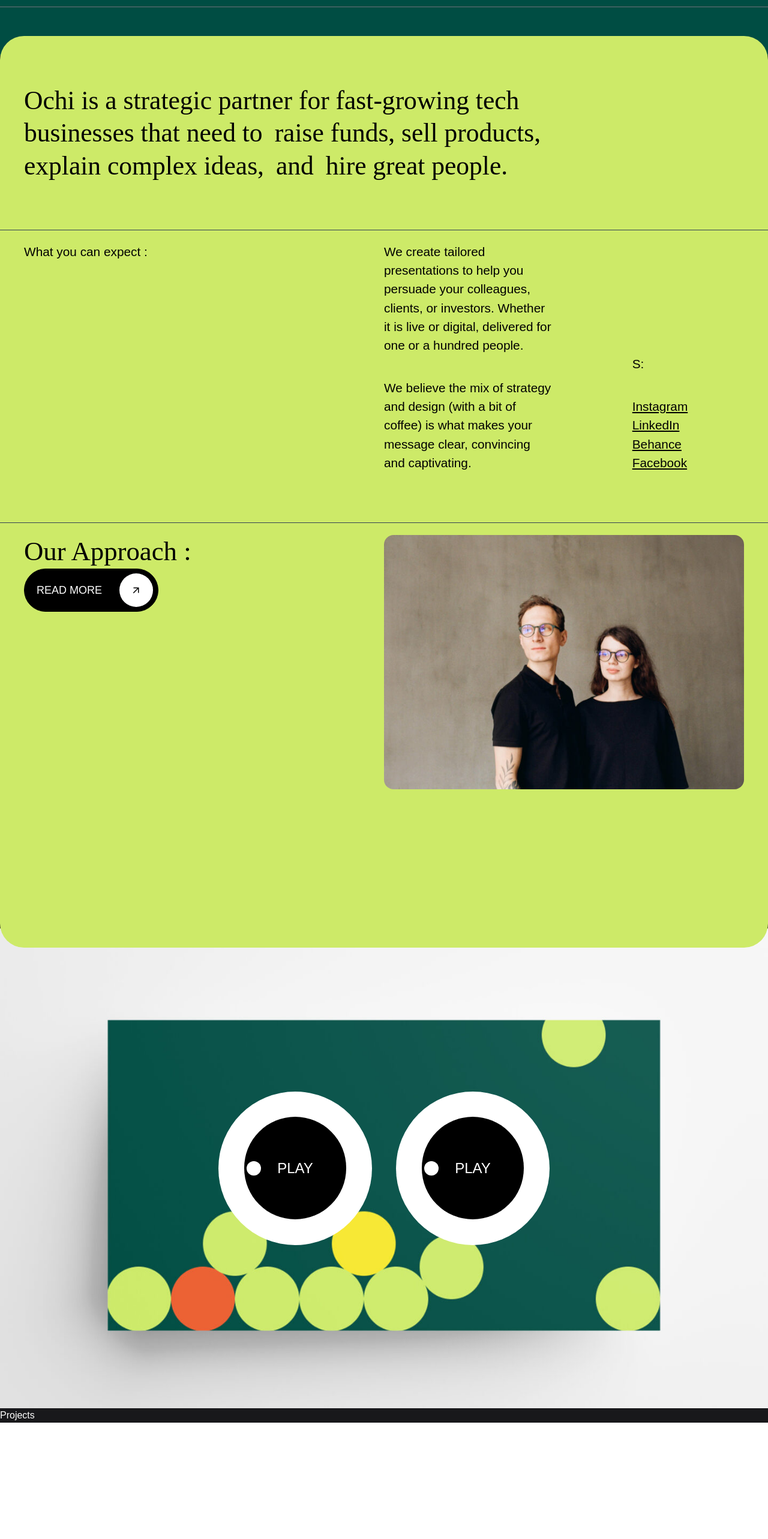
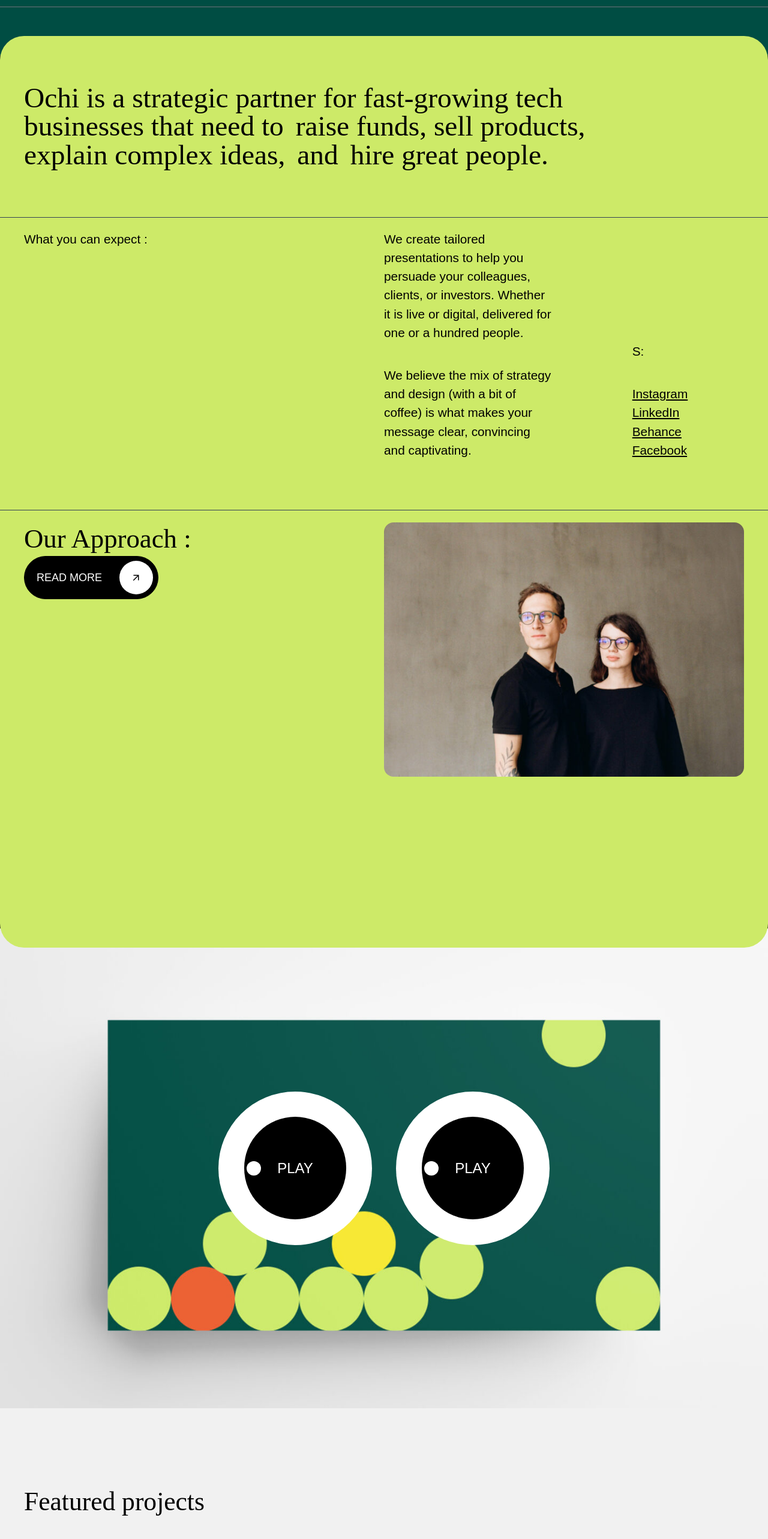
Before and after one commit to amangouste225/Ochi-Design, a React (Vite) app: page / in a window 1280 px wide. Shown: the part 1131-3697 px from the top of the page at 60% size. Before the commit the page ends 3503 px from the top, so only its background shows below. Built offline with nearby package versions, Linux system fonts and the light colour scheme; a web font is replaced by a local one.

Commit message:
last updates

```diff
--- a/src/components/About.jsx
+++ b/src/components/About.jsx
@@ -4,7 +4,7 @@
   return (
     <div className="w-full bg-[#CDEA68] relative z-50 rounded-[2.5rem] -my-8 text-black h-[95em]">
       <div className="px-10 py-20 border-slate-700 border-b-[1px]">
-        <h1 className="font-montreal whitespace-wrap text-[3.4vw] w-4/5 leading-tight font-normal">
+        <h1 className="font-montreal whitespace-wrap text-[3.7vw] w-5/6 leading-none font-normal">
           Ochi is a strategic partner for fast-growing tech businesses that need
           to
           <span className="mx-5">
@@ -14,7 +14,7 @@
           <span className="mx-5">hire great people.</span>
         </h1>
       </div>
-      <div className="max-w-screen-3xl px-10 mx-auto justify-end flex text-[1.3rem] font-normal py-5">
+      <div className="px-10 justify-end flex text-[1.3rem] font-normal py-5">
         <div className="justify-start w-1/2">
           <h6>What you can expect :</h6>
         </div>
--- a/src/components/Eyes.jsx
+++ b/src/components/Eyes.jsx
@@ -8,8 +8,8 @@
       const mouseX = e.clientX;
       const mouseY = e.clientY;
 
-      const deltaX = mouseX - this.window.innerWidth / 2;
-      const deltaY = mouseY - this.window.innerHeight / 2;
+      const deltaX = mouseX - window.innerWidth / 2;
+      const deltaY = mouseY - window.innerHeight / 2;
 
       let angle = Math.atan2(deltaY, deltaX) * (180 / Math.PI);
       setRotate(angle - 180);
--- a/src/components/Projects.jsx
+++ b/src/components/Projects.jsx
@@ -1,3 +1,9 @@
 export default function Projects() {
-  return <div>Projects</div>;
+  return (
+    <div className="w-full bg-[#F1F1F1] py-32">
+      <h1 className="text-black px-10 font-montreal whitespace-wrap text-[3.4vw] w-4/5 leading-tight font-normal">
+        Featured projects
+      </h1>
+    </div>
+  );
 }
```
